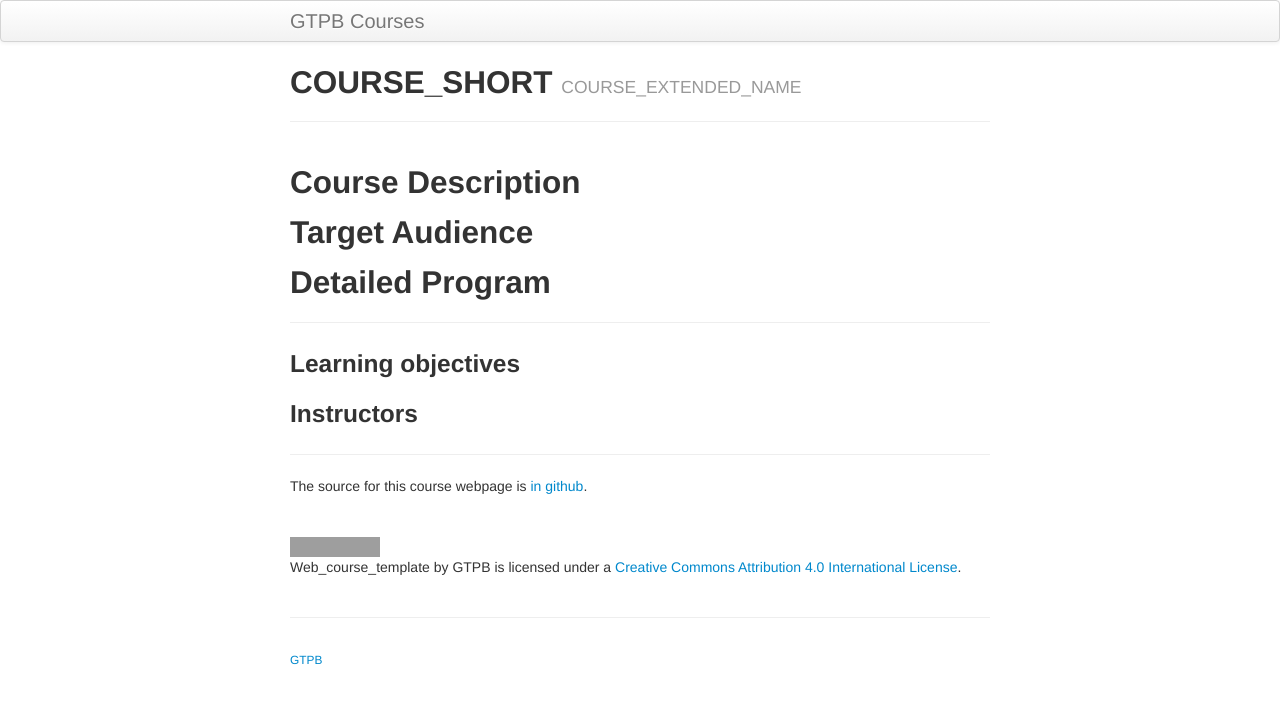
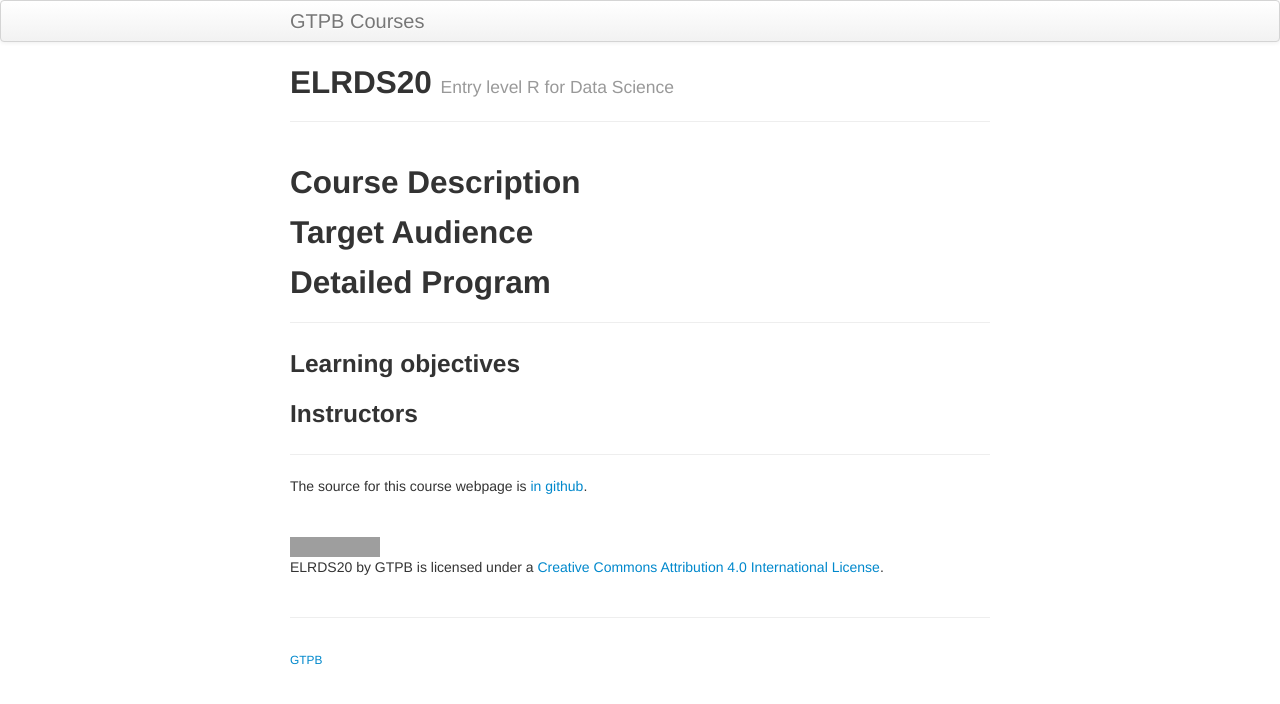
Before and after one commit to GTPB/ELRDS20, a Jekyll site: the page built from index.md, in a window 1280 px wide. Shown: the top 704 px of the page. Built offline with Jekyll 4.4.1, drawn with Linux system fonts in a browser that asks for light colours; our own code applies the rules of GitHub Pages for plain Markdown files; grey boxes are pictures that could not be loaded.

Commit message:
ReadMe, license and index updated.

```diff
--- a/index.md
+++ b/index.md
@@ -8,7 +8,7 @@ schemadotorg:
   # Course details
        # "name" -> The acronym and extended name of the course, separated by " - "
        # "description" -> Short description of the course
-  name: "COURSE_SHORT - COURSE_EXTENDED_NAME"
+  name: "ELRDS20 - Entry level R for Data Science"
   description: ""
 
   # Keywords -> Consult EDAM:Topic
@@ -39,7 +39,7 @@ schemadotorg:
   # License & Language & url
   license: https://creativecommons.org/licenses/by/4.0/
   inLanguage: "en-us"
-  url: "https://gtpb.github.io/Web_course_template/"
+  url: "https://gtpb.github.io/ELRDS20/"
 ---
 
 ## Course Description
@@ -59,8 +59,8 @@ schemadotorg:
 
 ---
 
-The source for this course webpage is [in github](https://github.com/GTPB/Web_course_template).
+The source for this course webpage is [in github](https://github.com/GTPB/ELRDS20).
 
 <br/>
 
-<a rel="license" href="http://creativecommons.org/licenses/by/4.0/"><img alt="Creative Commons License" style="border-width:0" src="https://i.creativecommons.org/l/by/4.0/88x31.png" /></a><br /><span xmlns:dct="http://purl.org/dc/terms/" property="dct:title">Web_course_template</span> by <span xmlns:cc="http://creativecommons.org/ns#" property="cc:attributionName">GTPB</span> is licensed under a <a rel="license" href="http://creativecommons.org/licenses/by/4.0/">Creative Commons Attribution 4.0 International License</a>.
+<a rel="license" href="http://creativecommons.org/licenses/by/4.0/"><img alt="Creative Commons License" style="border-width:0" src="https://i.creativecommons.org/l/by/4.0/88x31.png" /></a><br /><span xmlns:dct="http://purl.org/dc/terms/" property="dct:title">ELRDS20</span> by <span xmlns:cc="http://creativecommons.org/ns#" property="cc:attributionName">GTPB</span> is licensed under a <a rel="license" href="http://creativecommons.org/licenses/by/4.0/">Creative Commons Attribution 4.0 International License</a>.
```
Also changed, not shown: License.md, ReadMe.md.
